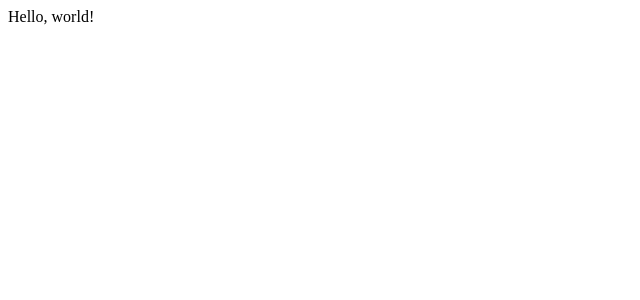
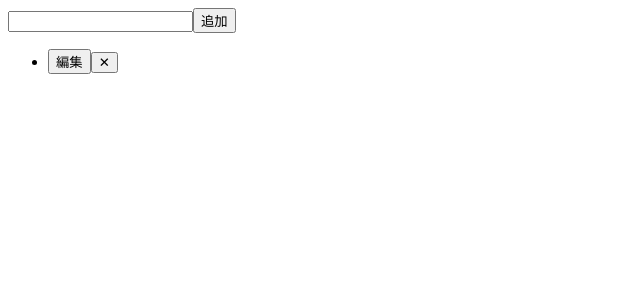
Before and after one commit to mKasa-lei/react_2-todo, a React (Create React App) app in the folder week2/: page / in a window 1280 px wide. Shown: the top 300 px of the page, without its empty margins (0-640 px from the left). Built offline with nearby package versions, Linux system fonts and the light colour scheme.

Commit message:
[WIP]Input

```diff
--- a/week2/src/index.tsx
+++ b/week2/src/index.tsx
@@ -1,13 +1,73 @@
-import React from "react";
+import React, { useState} from 'react';
 import ReactDOM from "react-dom";
 import "./style.scss";
 import * as serviceWorker from "./serviceWorker";
 
-const App = () => {
-  return <div>Hello, world!</div>;
-};
+/**
+ * TODOを作成（新規入力）する
+ */
 
-ReactDOM.render(<App />, document.getElementById("root"));
+type inputProps = {
+    todo: string[];
+    addTodo: () => void;
+}
+const Input: React.FC<inputProps> = (props) => {
+    return (
+        <form>
+            <input type="text" />
+            <button type="button" onClick={props.addTodo}>追加</button>
+        </form>
+    );
+}
+
+/**
+ * 追加されたTODOを管理する
+ */
+type listProps = {
+    todo: string[];
+}
+const TodoList: React.FC<listProps> = (props) => {
+    console.log(props.todo);
+    const todoList =
+        props.todo.map((item: string, index: number) => (
+            <li key={index}>
+                <span>{item}</span>
+                <button type="button">編集</button>
+                <button type="button">✕</button>
+            </li>
+        ));
+    return (
+        <React.Fragment>
+            <ul>{todoList}</ul>
+        </React.Fragment>
+    );
+}
+
+/**
+ * トップレベルコンポーネント、state管理
+ */
+type todoProps = {
+
+}
+const Todo: React.FC<todoProps> = () => {
+    const [todo, setTodo] = useState<string[]>(['']);
+
+    const addTodo = () => {
+
+    }
+
+    return (
+        <React.Fragment>
+            <Input addTodo={() => addTodo} todo={todo} />
+            <TodoList todo={todo}/>
+        </React.Fragment>
+    );
+}
+
+ReactDOM.render(
+    <Todo />,
+    document.getElementById("root")
+);
 
 // If you want your app to work offline and load faster, you can change
 // unregister() to register() below. Note this comes with some pitfalls.
```
